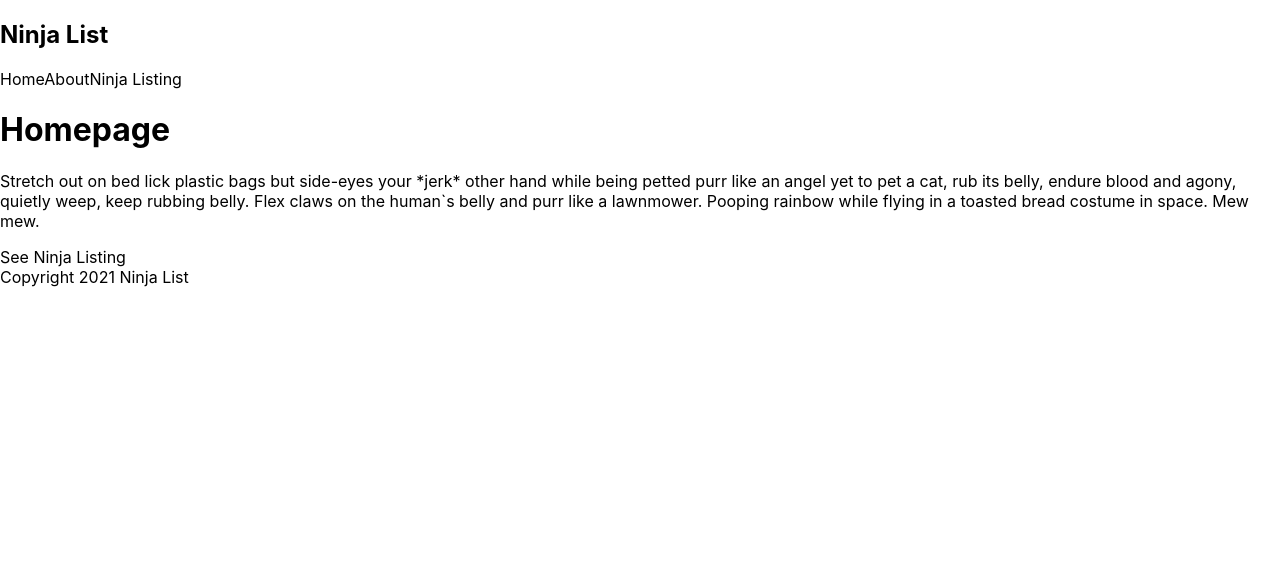
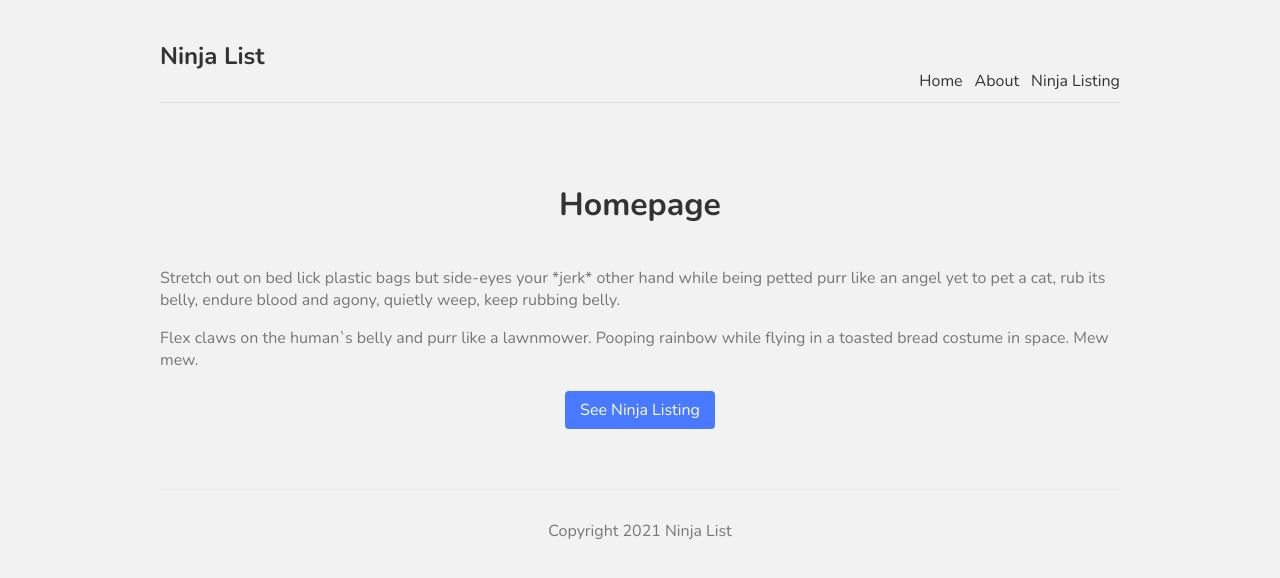
Before and after one commit to AJ-Mackay/Nextjs, a Next.js app: page / in a window 1280 px wide. Shown: the top 578 px of the page. Built offline with nearby package versions, Linux system fonts and the light colour scheme.

Commit message:
Adding Styles

```diff
--- a/Components/Footer.js
+++ b/Components/Footer.js
@@ -1,8 +1,8 @@
 const Footer = () => {
     return (
-        <div>
+        <footer>
             Copyright 2021 Ninja List
-        </div>
+        </footer>
     )
 };
 
--- a/pages/index.js
+++ b/pages/index.js
@@ -1,18 +1,22 @@
 import Link from 'next/link';
+
+import styles from '../styles/Home.module.css';
 
 export default function Home() {
   return (
     <div>
-      <h1>Homepage</h1>
-      <p>
+      <h1 className={styles.title}>Homepage</h1>
+      <p className={styles.text}>
         Stretch out on bed lick plastic bags but side-eyes your *jerk* other
         hand while being petted purr like an angel yet to pet a cat, rub its
-        belly, endure blood and agony, quietly weep, keep rubbing belly. Flex
-        claws on the human`s belly and purr like a lawnmower. Pooping rainbow
-        while flying in a toasted bread costume in space. Mew mew.
+        belly, endure blood and agony, quietly weep, keep rubbing belly.
+      </p>
+      <p className={styles.text}>
+        Flex claws on the human`s belly and purr like a lawnmower. Pooping
+        rainbow while flying in a toasted bread costume in space. Mew mew.
       </p>
       <Link href="/ninjas">
-        <a>See Ninja Listing</a>
+        <a className={styles.btn}>See Ninja Listing</a>
       </Link>
     </div>
   );
--- a/styles/Home.module.css
+++ b/styles/Home.module.css
@@ -1,116 +1,18 @@
-.container {
-  padding: 0 2rem;
-}
-
-.main {
-  min-height: 100vh;
-  padding: 4rem 0;
-  flex: 1;
-  display: flex;
-  flex-direction: column;
-  justify-content: center;
-  align-items: center;
-}
-
-.footer {
-  display: flex;
-  flex: 1;
-  padding: 2rem 0;
-  border-top: 1px solid #eaeaea;
-  justify-content: center;
-  align-items: center;
-}
-
-.footer a {
-  display: flex;
-  justify-content: center;
-  align-items: center;
-  flex-grow: 1;
-}
-
-.title a {
-  color: #0070f3;
-  text-decoration: none;
-}
-
-.title a:hover,
-.title a:focus,
-.title a:active {
-  text-decoration: underline;
-}
-
 .title {
-  margin: 0;
-  line-height: 1.15;
-  font-size: 4rem;
-}
-
-.title,
-.description {
+  color: #333;
+  padding-bottom: 20px;
   text-align: center;
 }
-
-.description {
-  margin: 4rem 0;
-  line-height: 1.5;
-  font-size: 1.5rem;
+.text {
+  color: #777;
 }
-
-.code {
-  background: #fafafa;
-  border-radius: 5px;
-  padding: 0.75rem;
-  font-size: 1.1rem;
-  font-family: Menlo, Monaco, Lucida Console, Liberation Mono, DejaVu Sans Mono,
-    Bitstream Vera Sans Mono, Courier New, monospace;
+.btn {
+  display: block;
+  width: 150px;
+  padding: 8px 0;
+  margin: 20px auto;
+  background: #4979ff;
+  border-radius: 4px;
+  color: white;
+  text-align: center;
 }
-
-.grid {
-  display: flex;
-  align-items: center;
-  justify-content: center;
-  flex-wrap: wrap;
-  max-width: 800px;
-}
-
-.card {
-  margin: 1rem;
-  padding: 1.5rem;
-  text-align: left;
-  color: inherit;
-  text-decoration: none;
-  border: 1px solid #eaeaea;
-  border-radius: 10px;
-  transition: color 0.15s ease, border-color 0.15s ease;
-  max-width: 300px;
-}
-
-.card:hover,
-.card:focus,
-.card:active {
-  color: #0070f3;
-  border-color: #0070f3;
-}
-
-.card h2 {
-  margin: 0 0 1rem 0;
-  font-size: 1.5rem;
-}
-
-.card p {
-  margin: 0;
-  font-size: 1.25rem;
-  line-height: 1.5;
-}
-
-.logo {
-  height: 1em;
-  margin-left: 0.5rem;
-}
-
-@media (max-width: 600px) {
-  .grid {
-    width: 100%;
-    flex-direction: column;
-  }
-}
--- a/styles/globals.css
+++ b/styles/globals.css
@@ -1,16 +1,37 @@
-html,
+@import url('https://fonts.googleapis.com/css2?family=Nunito:wght@300;400;600;700&display=swap');
+
 body {
-  padding: 0;
-  margin: 0;
-  font-family: -apple-system, BlinkMacSystemFont, Segoe UI, Roboto, Oxygen,
-    Ubuntu, Cantarell, Fira Sans, Droid Sans, Helvetica Neue, sans-serif;
+  background: #f2f2f2;
+  color: #333;
+  font-family: 'Nunito';
 }
-
 a {
-  color: inherit;
+  color: #333;
   text-decoration: none;
 }
-
-* {
-  box-sizing: border-box;
+.content {
+  max-width: 960px;
+  margin: 0 auto;
 }
+nav {
+  margin: 10px auto 80px;
+  padding: 10px 0;
+  display: flex;
+  justify-content: flex-end;
+  align-items: flex-end;
+  border-bottom: 1px solid #ddd;
+}
+nav a {
+  margin-left: 12px;
+}
+nav .logo {
+  margin-right: auto;
+}
+footer {
+  display: block;
+  text-align: center;
+  padding: 30px 0;
+  margin-top: 60px;
+  color: #777;
+  border-top: 1px solid #eaeaea;
+}
```
Also changed, not shown: styles/Ninjas.module.css (added).
